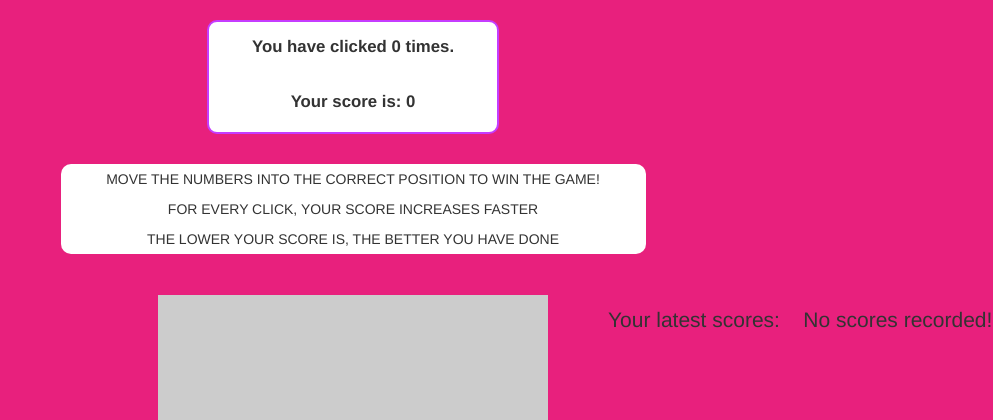
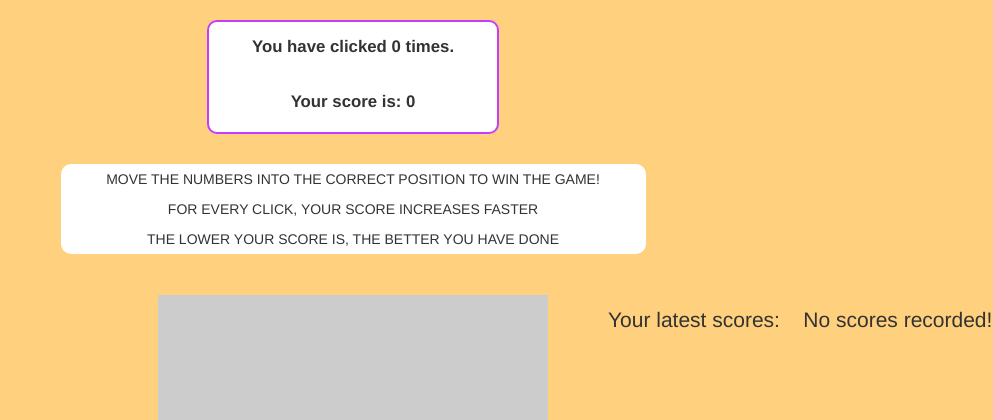
Before and after one commit to Hunsinger/Shifty, a plain HTML site: page index.html in a window 1280 px wide. Shown: the top 420 px of the page, without its empty margins (287-1280 px from the left). Drawn offline with Linux system fonts and the light colour scheme.

Commit message:
updated bg color

```diff
--- a/css/styles.css
+++ b/css/styles.css
@@ -1,5 +1,5 @@
 body {
-	background-color: #E8207D;
+	background-color: #ffd07D;
 }
 
 .centered {
```
